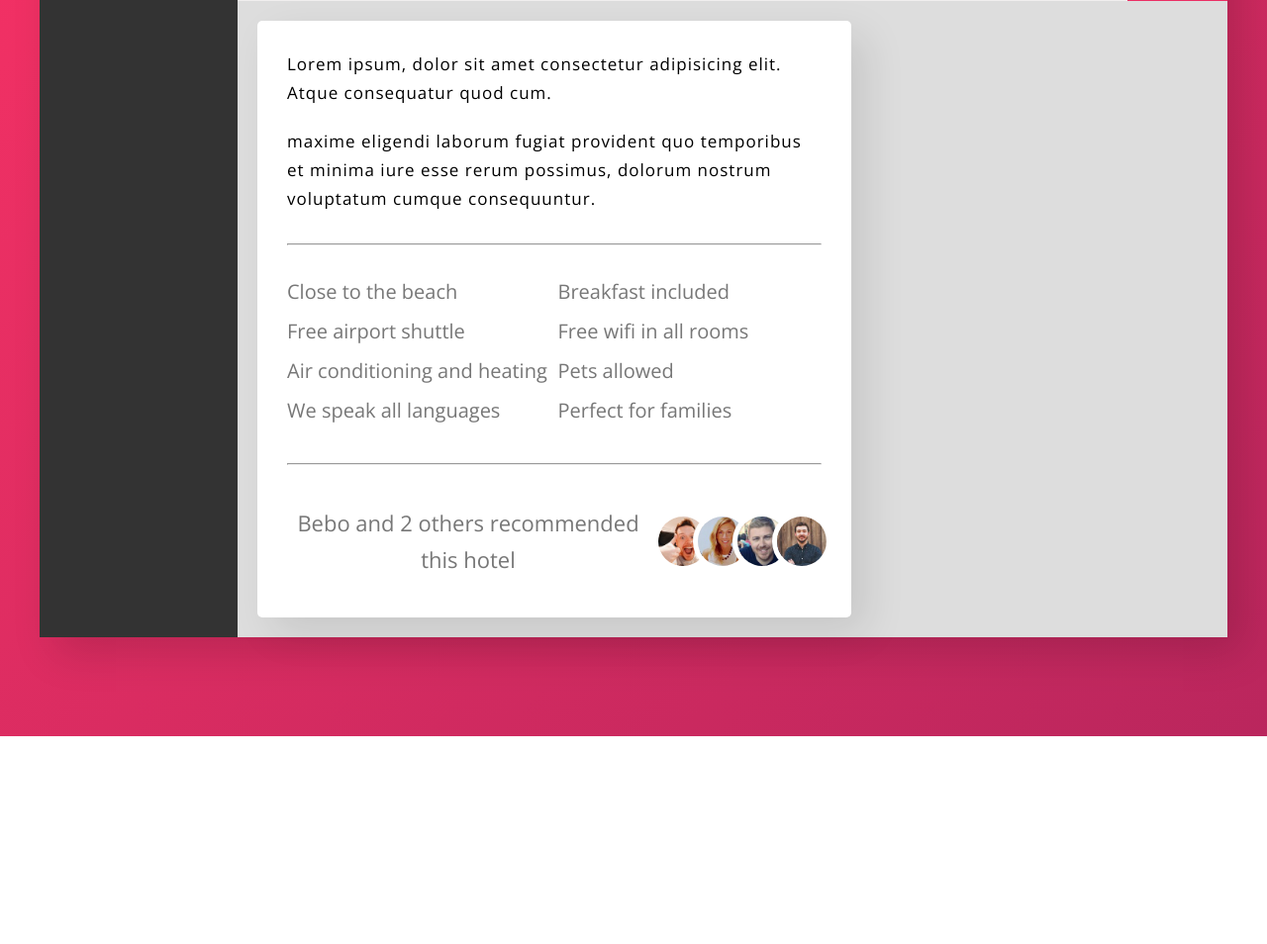
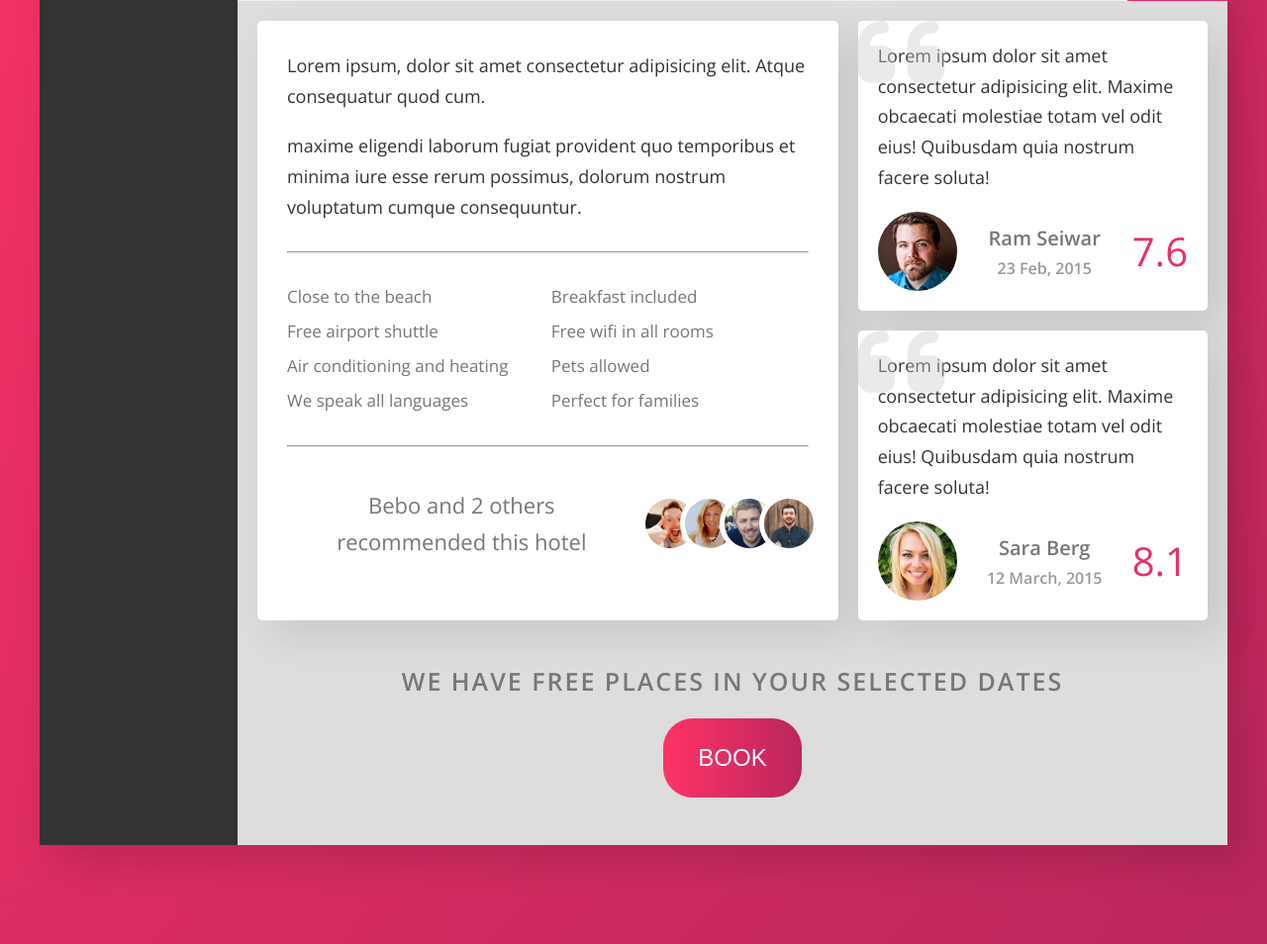
Before and after one commit to AbanoubMagdy1/Twilio, a website: page index.html in a window 1280 px wide. Shown: the part 517-1471 px from the top of the page at 99% size. Before the commit the page ends 1261 px from the top, so only its background shows below. Drawn offline with nearby package versions, Linux system fonts and the light colour scheme.

Commit message:
Finish website without media queries

```diff
--- a/index.html
+++ b/index.html
@@ -96,7 +96,46 @@
                         </div>
 
                         <div class="reviews">
-                            <div class="review"></div>
+                            <div class="review">
+                                <i class="review__icon fa-solid fa-quote-left"></i>
+                                <p class="text-secondary">
+                                    Lorem ipsum dolor sit amet consectetur adipisicing elit. Maxime obcaecati molestiae totam vel odit eius! Quibusdam quia nostrum facere soluta!
+                                </p>
+
+                                <div class="review__details">
+                                    <img src="img/user-5.jpg"/>
+                                    <div class="info">
+                                        <h5>Ram Seiwar</h5>
+                                        <h6>23 Feb, 2015</h6>
+                                    </div>
+                                    <p class="rating">7.6</p>
+                                </div>
+                            </div>
+                            <div class="review">
+                                <i class="review__icon fa-solid fa-quote-left"></i>
+                                <p class="text-secondary">
+                                    Lorem ipsum dolor sit amet consectetur adipisicing elit. Maxime obcaecati molestiae totam vel odit eius! Quibusdam quia nostrum facere soluta!
+                                </p>
+
+                                <div class="review__details">
+                                    <img src="img/user-6.jpg"/>
+                                    <div class="info">
+                                        <h5>Sara Berg</h5>
+                                        <h6>12 March, 2015</h6>
+                                    </div>
+                                    <p class="rating">8.1</p>
+                                </div>
+                            </div>
+                        </div>
+
+                        <div class="booking">
+                            <h3 class="booking__text">We have free places in your selected dates</h3>
+                            <button class="booking__btn">
+                                <div class="btn-body">
+                                    <div class="side">Book</div>
+                                    <div class="side">Now</div>
+                                </div>
+                            </button>
                         </div>
                     </div>
                 </main>
--- a/sass/base/_typography.scss
+++ b/sass/base/_typography.scss
@@ -9,7 +9,6 @@
 }
 
 .text-secondary{
-    font-size: 1.7rem;
-    color: black;
-    letter-spacing: 1px;
+    font-size: 1.8rem;
+    color: var(--grey-dark-1);
 }
--- /dev/null
+++ b/sass/components/booking.scss
@@ -0,0 +1,46 @@
+.booking{
+    flex: 1 0 100%;
+    text-align: center;
+    margin: 2rem auto;
+
+    &__text{
+        font-size: 2.5rem;
+        text-transform: uppercase;
+        letter-spacing: 2px;
+        margin-bottom: 1.6rem;
+    }
+
+    &__btn{
+        --height: 8rem;
+        cursor: pointer;
+        font-size: 2.4rem;
+        border: none;
+        background-image: linear-gradient(to right, var(--primary-light), var(--primary-dark));
+        border-radius: 30px;
+        color: white;
+        text-transform: uppercase;
+        height: var(--height);
+        width: 14rem;
+        position: relative;
+        overflow: hidden;
+
+        .btn-body{
+            position: absolute;
+            top: 0;
+            left: 0;
+            width: 100%;
+            height: calc(2 * var(--height));
+            transition: .3s transform;
+
+            .side{
+                height: var(--height);
+                display: grid;
+                place-items: center;
+            }
+        }
+
+        &:hover .btn-body{
+            transform: translateY(-50%);
+        }
+    }
+}
--- a/sass/components/features.scss
+++ b/sass/components/features.scss
@@ -1,8 +1,8 @@
 .features{
     --spacing: 3rem;
     @include white-box(3rem);
-    flex: 1 0 60%;
-    max-width: 60rem;
+    flex: 7 1 40rem;
+    max-width: 70rem;
 
     .text-secondary{
         &:not(:last-of-type){
@@ -18,15 +18,11 @@
         display: flex;
         flex-wrap: wrap;
         margin-block: var(--spacing);
-        font-size: 2rem;
-
+        font-size: 1.7rem;
+        row-gap: .6rem;
 
         li{
             flex: 1 1 40%;
-
-            &:not(:last-of-type){
-                margin-bottom: .6rem;
-            }
 
             &:nth-child(odd){
                 margin-right: .7rem;
--- /dev/null
+++ b/sass/components/reviews.scss
@@ -0,0 +1,48 @@
+.reviews{
+    display: flex;
+    flex-direction: column;
+    gap: 2rem;
+    flex: 2 1 30rem;
+
+    .review{
+        @include white-box(2rem);
+        position: relative;
+
+        &__icon{
+            position: absolute;
+            top: -1.8rem;
+            left: 0;
+            color: var(--grey-light-4);
+            font-size: 10rem;
+            opacity: .4;
+        }
+
+        &__details{
+            display: flex;
+            justify-content: space-between;
+            align-items: center;
+            margin-top: 2rem;
+            img{
+                border-radius: 50%;
+                width: 8rem;
+            }
+
+            .info{
+                text-align: center;
+                h5{
+                    font-size: 2rem;
+                }
+
+                h6{
+                    font-size: 1.6rem;
+                    color: var(--grey-dark-3);
+                }
+            }
+
+            .rating{
+                font-size: 4rem;
+                color: var(--primary);
+            }
+        }
+    }
+}
--- a/sass/main.scss
+++ b/sass/main.scss
@@ -11,3 +11,5 @@
 @import 'components/photos';
 @import 'components/overview';
 @import 'components/features';
+@import 'components/reviews';
+@import 'components/booking';
```
Also changed, not shown: css/style.css, 1 other file.
